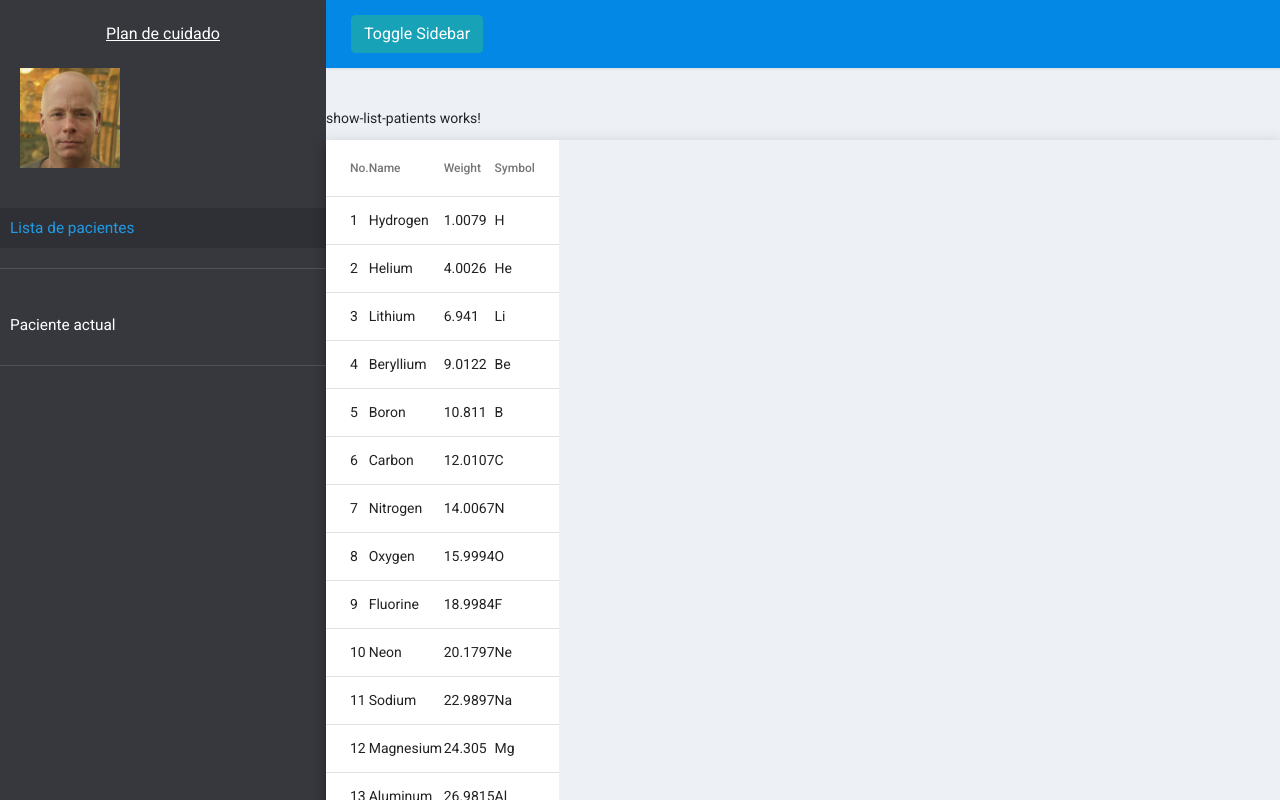
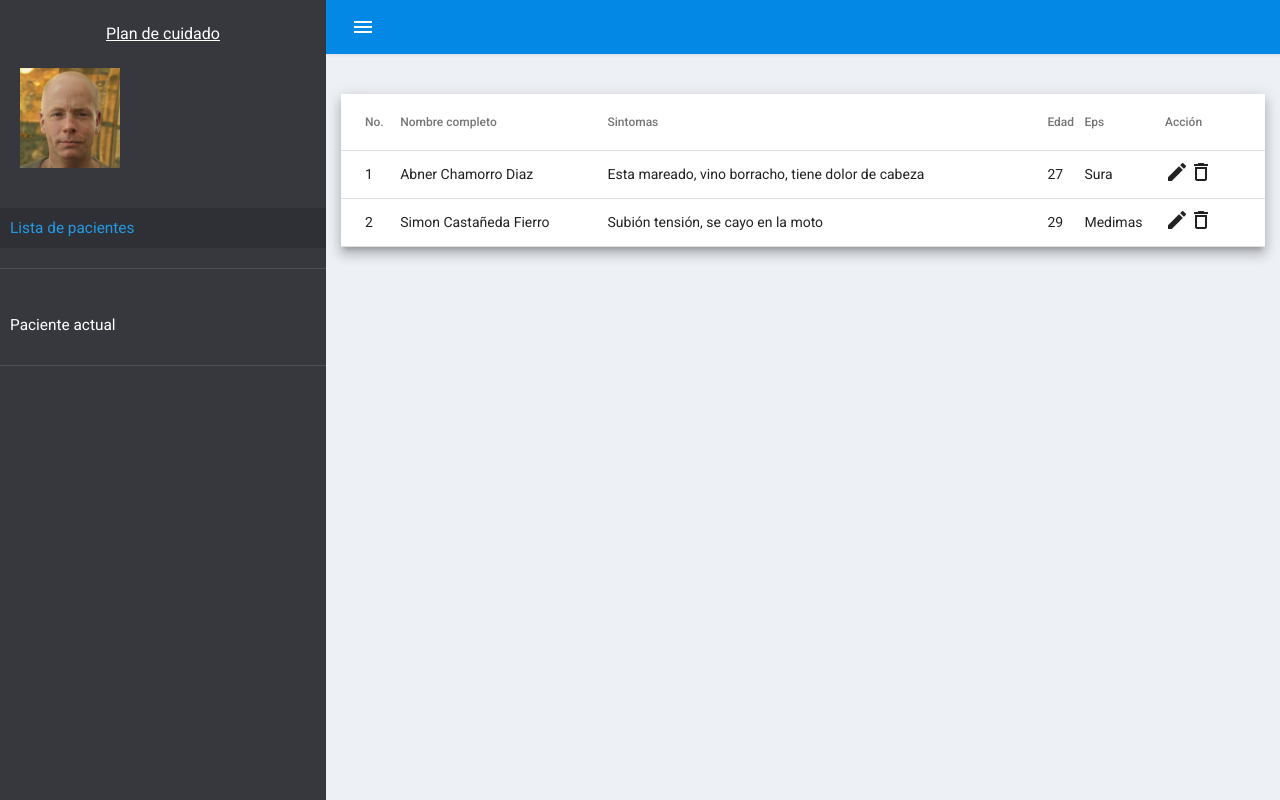
Before and after one commit to Ch4m0/base_angular, an Angular app: page /lista-pacientes in a window 1280 px wide. Shown: the top 800 px of the page. Built offline with nearby package versions, Linux system fonts and the light colour scheme.

Commit message:
menu and icons

```diff
--- a/src/app/dashboard/components/table/table.component.html
+++ b/src/app/dashboard/components/table/table.component.html
@@ -1,27 +1,42 @@
 <div class="mat-elevation-z8">
   <table mat-table [dataSource]="dataSource">
     <!-- Position Column -->
-    <ng-container matColumnDef="position">
+    <ng-container matColumnDef="id">
       <th mat-header-cell *matHeaderCellDef>No.</th>
-      <td mat-cell *matCellDef="let element">{{ element.position }}</td>
+      <td mat-cell *matCellDef="let element">{{ element.id }}</td>
     </ng-container>
 
-    <!-- Name Column -->
-    <ng-container matColumnDef="name">
-      <th mat-header-cell *matHeaderCellDef>Name</th>
-      <td mat-cell *matCellDef="let element">{{ element.name }}</td>
+    <!-- Nombre completo Column -->
+    <ng-container matColumnDef="nombreCompleto">
+      <th mat-header-cell *matHeaderCellDef>Nombre completo</th>
+      <td mat-cell *matCellDef="let element">{{ element.nombreCompleto }}</td>
     </ng-container>
 
-    <!-- Weight Column -->
-    <ng-container matColumnDef="weight">
-      <th mat-header-cell *matHeaderCellDef>Weight</th>
-      <td mat-cell *matCellDef="let element">{{ element.weight }}</td>
+    <!-- Sintomas Column -->
+    <ng-container matColumnDef="sintomas">
+      <th mat-header-cell *matHeaderCellDef>Sintomas</th>
+      <td mat-cell *matCellDef="let element">{{ element.sintomas }}</td>
     </ng-container>
 
-    <!-- Symbol Column -->
-    <ng-container matColumnDef="symbol">
-      <th mat-header-cell *matHeaderCellDef>Symbol</th>
-      <td mat-cell *matCellDef="let element">{{ element.symbol }}</td>
+    <!-- Edad Column -->
+    <ng-container matColumnDef="edad">
+      <th mat-header-cell *matHeaderCellDef>Edad</th>
+      <td mat-cell *matCellDef="let element">{{ element.edad }}</td>
+    </ng-container>
+
+    <!-- Eps -->
+    <ng-container matColumnDef="eps">
+      <th mat-header-cell *matHeaderCellDef>Eps</th>
+      <td mat-cell *matCellDef="let element">{{ element.eps }}</td>
+    </ng-container>
+
+    <!-- Acción -->
+    <ng-container matColumnDef="accion">
+      <th mat-header-cell *matHeaderCellDef>Acción</th>
+      <td mat-cell *matCellDef="let element">
+        <mat-icon>edit</mat-icon>
+        <mat-icon>delete_outline</mat-icon>
+      </td>
     </ng-container>
 
     <tr mat-header-row *matHeaderRowDef="displayedColumns"></tr>
--- a/src/app/dashboard/components/table/table.component.scss
+++ b/src/app/dashboard/components/table/table.component.scss
@@ -0,0 +1,3 @@
+table {
+  width: 100%;
+}
--- a/src/app/dashboard/components/table/table.component.ts
+++ b/src/app/dashboard/components/table/table.component.ts
@@ -11,7 +11,14 @@ import { MatTableDataSource } from '@angular/material/table';
   templateUrl: './table.component.html'
 })
 export class TableComponent implements OnInit {
-  displayedColumns: string[] = ['position', 'name', 'weight', 'symbol'];
+  displayedColumns: string[] = [
+    'id',
+    'nombreCompleto',
+    'sintomas',
+    'edad',
+    'eps',
+    'accion'
+  ];
   dataSource = new MatTableDataSource<PeriodicElement>(ELEMENT_DATA);
 
   @ViewChild(MatPaginator, { static: true }) paginator: MatPaginator;
@@ -22,31 +29,26 @@ export class TableComponent implements OnInit {
 }
 
 export interface PeriodicElement {
-  name: string;
-  position: number;
-  weight: number;
-  symbol: string;
+  id: number;
+  nombreCompleto: string;
+  sintomas: string;
+  edad: number;
+  eps: string;
 }
 
 const ELEMENT_DATA: PeriodicElement[] = [
-  { position: 1, name: 'Hydrogen', weight: 1.0079, symbol: 'H' },
-  { position: 2, name: 'Helium', weight: 4.0026, symbol: 'He' },
-  { position: 3, name: 'Lithium', weight: 6.941, symbol: 'Li' },
-  { position: 4, name: 'Beryllium', weight: 9.0122, symbol: 'Be' },
-  { position: 5, name: 'Boron', weight: 10.811, symbol: 'B' },
-  { position: 6, name: 'Carbon', weight: 12.0107, symbol: 'C' },
-  { position: 7, name: 'Nitrogen', weight: 14.0067, symbol: 'N' },
-  { position: 8, name: 'Oxygen', weight: 15.9994, symbol: 'O' },
-  { position: 9, name: 'Fluorine', weight: 18.9984, symbol: 'F' },
-  { position: 10, name: 'Neon', weight: 20.1797, symbol: 'Ne' },
-  { position: 11, name: 'Sodium', weight: 22.9897, symbol: 'Na' },
-  { position: 12, name: 'Magnesium', weight: 24.305, symbol: 'Mg' },
-  { position: 13, name: 'Aluminum', weight: 26.9815, symbol: 'Al' },
-  { position: 14, name: 'Silicon', weight: 28.0855, symbol: 'Si' },
-  { position: 15, name: 'Phosphorus', weight: 30.9738, symbol: 'P' },
-  { position: 16, name: 'Sulfur', weight: 32.065, symbol: 'S' },
-  { position: 17, name: 'Chlorine', weight: 35.453, symbol: 'Cl' },
-  { position: 18, name: 'Argon', weight: 39.948, symbol: 'Ar' },
-  { position: 19, name: 'Potassium', weight: 39.0983, symbol: 'K' },
-  { position: 20, name: 'Calcium', weight: 40.078, symbol: 'Ca' }
+  {
+    id: 1,
+    nombreCompleto: 'Abner Chamorro Diaz',
+    sintomas: 'Esta mareado, vino borracho, tiene dolor de cabeza',
+    edad: 27,
+    eps: 'Sura'
+  },
+  {
+    id: 2,
+    nombreCompleto: 'Simon Castañeda Fierro',
+    sintomas: 'Subión tensión, se cayo en la moto',
+    edad: 29,
+    eps: 'Medimas'
+  }
 ];
--- a/src/app/dashboard/dashboard.module.ts
+++ b/src/app/dashboard/dashboard.module.ts
@@ -6,7 +6,10 @@ import { MatTableModule } from '@angular/material/table';
 import { DashboardRoutingModule } from './dashboard-routing.module';
 import { DashboardComponent } from './components/dashboard.component';
 import { ShowListPatientsComponent } from './pages/showListPatients/show-list-patients.component';
+
 import { TableComponent } from './components/table/table.component';
+
+import { MatIconModule } from '@angular/material/icon';
 
 @NgModule({
   declarations: [
@@ -15,6 +18,6 @@ import { TableComponent } from './components/table/table.component';
     ShowListPatientsComponent,
     TableComponent
   ],
-  imports: [CommonModule, DashboardRoutingModule, MatTableModule]
+  imports: [CommonModule, DashboardRoutingModule, MatTableModule, MatIconModule]
 })
 export class DashboardModule {}
--- a/src/app/dashboard/pages/showListPatients/show-list-patients.component.html
+++ b/src/app/dashboard/pages/showListPatients/show-list-patients.component.html
@@ -1,2 +1,3 @@
-<p>show-list-patients works!</p>
-<app-table> </app-table>
+<div class="col-md-12">
+  <app-table> </app-table>
+</div>
--- a/src/app/layout/layout.module.ts
+++ b/src/app/layout/layout.module.ts
@@ -7,6 +7,8 @@ import { MainHeaderComponent } from './main-header/main-header.component';
 import { MainContentComponent } from './main-content/main-content.component';
 import { SidebarContentComponent } from './sidebar-content/sidebar-content.component';
 
+import { MatIconModule } from '@angular/material/icon';
+
 @NgModule({
   declarations: [
     LayoutComponent,
@@ -14,6 +16,6 @@ import { SidebarContentComponent } from './sidebar-content/sidebar-content.compo
     MainContentComponent,
     SidebarContentComponent
   ],
-  imports: [CommonModule, LayoutRoutingModule]
+  imports: [CommonModule, LayoutRoutingModule, MatIconModule]
 })
 export class LayoutModule {}
--- a/src/app/layout/main-header/main-header.component.html
+++ b/src/app/layout/main-header/main-header.component.html
@@ -1,26 +1,27 @@
-
 <div class="wrapper">
   <!-- Sidebar  -->
   <app-sidebar-content></app-sidebar-content>
 
   <!-- Page Content  -->
   <div id="content">
-
     <nav class="navbar navbar-expand-lg navbar-light bg-light">
       <div class="container-fluid">
+        <mat-icon (click)="sidebarCollapse()" class="menu">menu</mat-icon>
 
-                    <button type="button" id="sidebarCollapse" class="btn btn-info"  (click)="sidebarCollapse()">
-                        <i class="fas fa-align-left"></i>
-                        <span>Toggle Sidebar</span>
-                    </button>
-                    <button class="btn btn-dark d-inline-block d-lg-none ml-auto" type="button" data-toggle="collapse" data-target="#navbarSupportedContent" aria-controls="navbarSupportedContent" aria-expanded="false" aria-label="Toggle navigation">
+        <button
+          class="btn btn-dark d-inline-block d-lg-none ml-auto"
+          type="button"
+          data-toggle="collapse"
+          data-target="#navbarSupportedContent"
+          aria-controls="navbarSupportedContent"
+          aria-expanded="false"
+          aria-label="Toggle navigation"
+        >
           <i class="fas fa-align-justify"></i>
         </button>
 
         <div class="collapse navbar-collapse" id="navbarSupportedContent">
-                        <ul class="nav navbar-nav ml-auto">
-
-                        </ul>
+          <ul class="nav navbar-nav ml-auto"></ul>
         </div>
       </div>
     </nav>
--- a/src/app/layout/main-header/main-header.component.scss
+++ b/src/app/layout/main-header/main-header.component.scss
@@ -1,4 +1,4 @@
-$color_background : #36383e;
+$color_background: #36383e;
 $color_active: #2e3035;
 $color_text_active: #2399e5;
 a,
@@ -7,7 +7,11 @@ a:focus {
   color: inherit;
   text-decoration: none;
   transition: all 0.3s;
+}
 
+.menu {
+  color: #fff;
+  cursor: pointer;
 }
 
 .navbar {
@@ -52,13 +56,11 @@ a:focus {
 
 #sidebar.active {
   margin-left: -326px;
-
 }
 
 #sidebar .sidebar-header {
   padding: 20px;
   background: $color_background;
-
 }
 
 #sidebar ul.components {
@@ -84,9 +86,7 @@ a:focus {
   margin-left: 10px;
 }
 
-
-
-#sidebar ul li.active>a,
+#sidebar ul li.active > a,
 a[aria-expanded="true"] {
   color: $color_text_active;
   background: $color_active;
@@ -108,7 +108,6 @@ ul ul a {
   font-size: 0.9em !important;
   padding-left: 30px !important;
   background: $color_background;
-
 }
 
 ul.CTAs {
@@ -123,13 +122,10 @@ ul.CTAs a {
   margin-bottom: 5px;
 }
 
-
-
 a.article,
 a.article:hover {
   background: $color_text_active !important;
   color: #fff !important;
-
 }
 
 /* ---------------------------------------------------
```
Also changed, not shown: src/app/app.module.ts (+3 -9 lines). Lines whose indentation alone changed are shown as unchanged.
